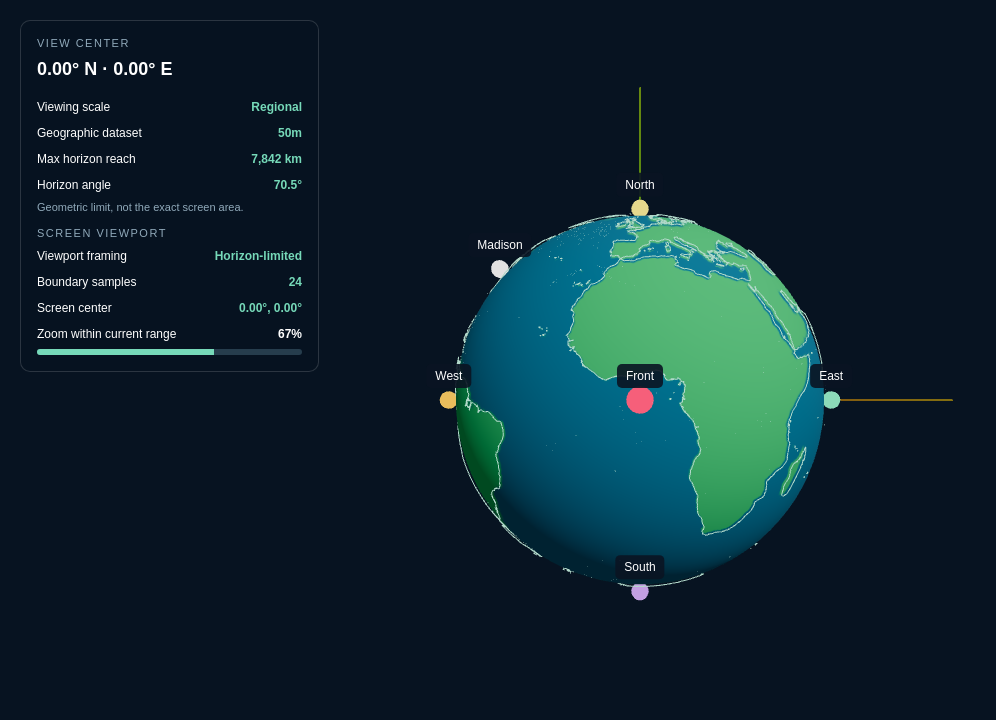
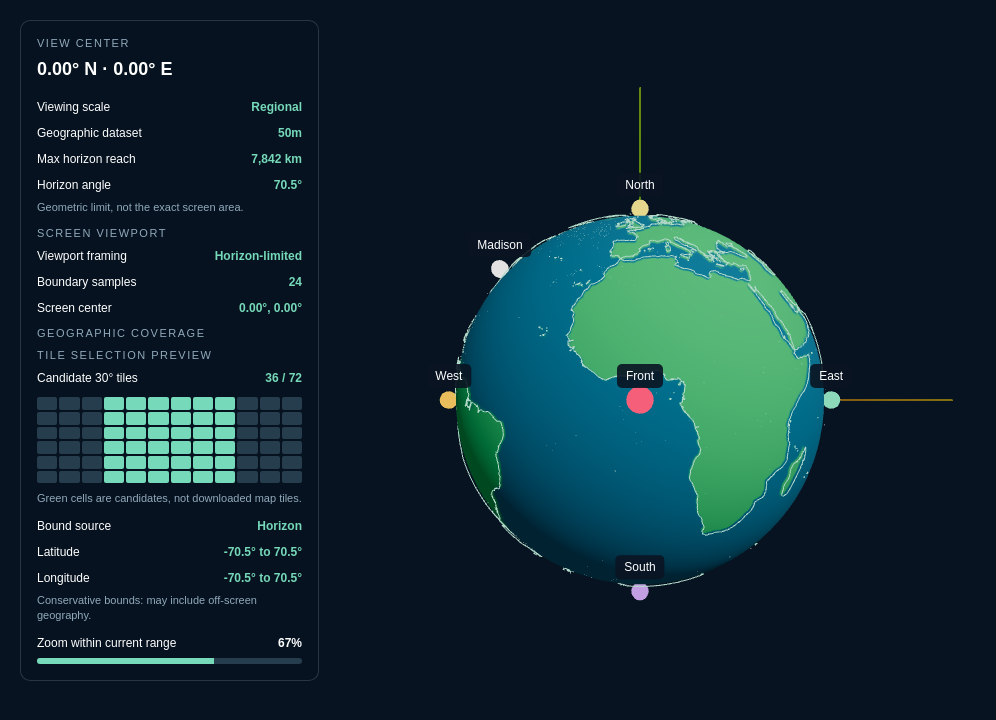
Before and after one commit to zachpawelek/earth-explorer, a React (Vite) app: page / in a window 1280 px wide. Shown: the top 720 px of the page, without its empty margins (0-996 px from the left). Built offline with nearby package versions, Linux system fonts and the light colour scheme.

Commit message:
Tile Mapping with Selective Area Rendering

```diff
--- a/src/components/TrackedOrbitControls.jsx
+++ b/src/components/TrackedOrbitControls.jsx
@@ -2,6 +2,8 @@
 import { useCallback, useEffect } from "react";
 import { useThree } from "@react-three/fiber";
 import { OrbitControls } from "@react-three/drei";
+import { getGeographicCoverage } from "../utils/geographicCoverage.js";
+import { selectGeographicTiles } from "../utils/geographicTiles.js";
 
 import {
   getViewMetrics,
@@ -31,10 +33,23 @@ export default function TrackedOrbitControls({
     // NEW: Calculate the visible geographic footprint.
     const footprint = getViewportFootprint(camera);
 
+    // Bound every visible point in latitude/longitude. These bounds are
+    // deliberately safe rather than a tight fit to the 24 sampled points.
+    const geographicCoverage = getGeographicCoverage({
+        center: footprint.center,
+        cameraDistance: metrics.distance,
+        verticalFovDegrees: camera.getEffectiveFOV(),
+        aspect: camera.aspect,
+    });
+
+    const selectedTiles = selectGeographicTiles(geographicCoverage);
+
     // Send everything to App.jsx in one state update.
     onViewChange({
       ...metrics,
       footprint,
+      geographicCoverage,
+      selectedTiles,
     });
 
   }, [camera, onViewChange]);
--- a/src/components/ViewHUD.jsx
+++ b/src/components/ViewHUD.jsx
@@ -1,6 +1,7 @@
 
 import { getViewScale } from "../utils/viewScale.js";
 import { getHorizonMetrics } from "../utils/horizonGeometry.js";
+import { TILE_ROWS, TILE_COLUMNS } from "../utils/geographicTiles.js";
 
 // Display coordinates using compass directions.
 function formatCoordinate(value, positive, negative) {
@@ -24,6 +25,10 @@ export default function ViewHUD({
   const horizon = getHorizonMetrics(view.distance);
   // Geographic area found by screen-space raycasting.
     const footprint = view.footprint;
+    const coverage = view.geographicCoverage;
+    const selectedTileIds = new Set(
+        view.selectedTiles?.map((tile) => tile.id) ?? []
+      );
 
   return (
     <aside className="view-hud">
@@ -99,6 +104,81 @@ export default function ViewHUD({
     </div>
 
 
+    {/* SAFE coverage bounds, ready for later geographic tile selection. */}
+    <div className="view-hud-title">GEOGRAPHIC COVERAGE</div>
+
+    <div className="view-hud-title">
+        TILE SELECTION PREVIEW
+    </div>
+
+    <div className="view-hud-scale">
+        <span>Candidate 30° tiles</span>
+        <strong>
+            {view.selectedTiles?.length ?? "—"} / {TILE_ROWS * TILE_COLUMNS}
+        </strong>
+    </div>
+
+    <div className="tile-preview-grid" aria-label="Selected geographic tiles">
+        {Array.from({ length: TILE_ROWS * TILE_COLUMNS }, (_, index) => {
+            const row = TILE_ROWS - 1 - Math.floor(index / TILE_COLUMNS);
+            const col = index % TILE_COLUMNS;
+            const id = `r${row}-c${col}`;
+
+    return (
+      <span
+        key={id}
+        className={`tile-preview-cell${selectedTileIds.has(id) ? " tile-preview-cell--selected" : ""}`}
+        title={id}
+      />
+    );
+  })}
+</div>
+
+        <div className="view-hud-note">
+        Green cells are candidates, not downloaded map tiles.
+        </div>
+
+    <div className="view-hud-scale">
+    <span>Bound source</span>
+    <strong>{coverage?.boundType ?? "—"}</strong>
+    </div>
+
+    <div className="view-hud-scale">
+        <span>Latitude</span>
+        <strong>
+            {coverage
+            ? `${coverage.south.toFixed(1)}° to ${coverage.north.toFixed(1)}°`
+            : "—"}
+        </strong>
+    </div>
+
+    <div className="view-hud-scale">
+        <span>Longitude</span>
+        <strong>
+            {!coverage
+                ? "—"
+                : coverage.allLongitudes
+                ? "All longitudes"
+                : coverage.crossesAntimeridian
+                ? "Split at ±180°"
+                : `${coverage.longitudeRanges[0].west.toFixed(1)}° to ${coverage.longitudeRanges[0].east.toFixed(1)}°`}
+        </strong>
+    </div>
+
+    {coverage?.crossesAntimeridian && (
+        <div className="view-hud-note">
+
+    {coverage.longitudeRanges.map((range) =>
+      `${range.west.toFixed(1)}° to ${range.east.toFixed(1)}°`
+        ).join("  |  ")}
+    </div>
+    )}
+
+    <div className="view-hud-note">
+    Conservative bounds: may include off-screen geography.
+    </div>
+
+
       {/* Loading state from our LOD controller */}
       {isLoading && (
         <div className="view-hud-status" role="status">
--- a/src/index.css
+++ b/src/index.css
@@ -114,3 +114,20 @@ body {
   color: #91aabb;
   margin: -4px 0 12px;
 }
+
+.tile-preview-grid {
+  display: grid;
+  grid-template-columns: repeat(12, minmax(0, 1fr));
+  gap: 2px;
+  margin-bottom: 12px;
+}
+
+.tile-preview-cell {
+  aspect-ratio: 1.6;
+  border-radius: 2px;
+  background: #263d4d;
+}
+
+.tile-preview-cell--selected {
+  background: #76d9b9;
+}
--- /dev/null
+++ b/src/utils/geographicCoverage.js
@@ -0,0 +1,132 @@
+
+
+// A conservative geographic envelope for the current perspective camera.
+//
+// Unlike min/max of 24 sampled boundary points, this calculation cannot
+// skip an unseen extremum between samples. It may include extra geography.
+//
+// Assumptions: a radius-1 sphere, a centered perspective camera looking
+// directly at the globe's center, and no off-axis projection/view offset.
+
+const DEG_TO_RAD = Math.PI / 180;
+const RAD_TO_DEG = 180 / Math.PI;
+
+function clamp(value, min, max) {
+  return Math.max(min, Math.min(max, value));
+}
+
+function normalizeLongitude(longitude) {
+  return ((longitude + 180) % 360 + 360) % 360 - 180;
+}
+
+/**
+ * Bound all visible surface points in latitude and longitude.
+ *
+ * `center` comes from footprint.center (a geographic ray intersection).
+ * `verticalFovDegrees` should be camera.getEffectiveFOV(), so zoom is
+ * reflected in the result. `aspect` comes from camera.aspect.
+ *
+ * Returns longitudeRanges of one or two non-wrapping [-180, 180] ranges.
+ * Two ranges indicate coverage crossing the antimeridian.
+ */
+export function getGeographicCoverage({
+  center,
+  cameraDistance,
+  verticalFovDegrees,
+  aspect,
+}) {
+  // An off-globe view has no geographic coverage.
+  if (center == null) return null;
+
+  if (
+    !Number.isFinite(center.latitude) ||
+    Math.abs(center.latitude) > 90 ||
+    !Number.isFinite(center.longitude) ||
+    !Number.isFinite(cameraDistance) ||
+    cameraDistance <= 1 ||
+    !Number.isFinite(verticalFovDegrees) ||
+    verticalFovDegrees <= 0 ||
+    verticalFovDegrees >= 180 ||
+    !Number.isFinite(aspect) ||
+    aspect <= 0
+  ) {
+    throw new RangeError("Invalid centered-camera coverage inputs");
+  }
+
+  const centerLatitude = center.latitude * DEG_TO_RAD;
+  const centerLongitude = normalizeLongitude(center.longitude);
+  const halfVerticalFov = (verticalFovDegrees * DEG_TO_RAD) / 2;
+
+  // Any screen ray lies within a cone whose outermost ray goes through
+  // a screen corner. tan(horizontal half-FOV) = aspect * tan(vertical half-FOV).
+  const halfHeight = Math.tan(halfVerticalFov);
+  const cornerRayAngle = Math.atan(Math.hypot(halfHeight * aspect, halfHeight));
+
+  // Rays outside this angle miss the sphere; the tangent ray defines
+  // the horizon. The smaller angle safely bounds every visible screen ray.
+  const horizonRayAngle = Math.asin(1 / cameraDistance);
+  const horizonLimited = cornerRayAngle >= horizonRayAngle;
+  const limitRayAngle = Math.min(cornerRayAngle, horizonRayAngle);
+
+  // Nearest ray/sphere intersection, converted to a great-circle angle
+  // away from the point beneath the camera (spherical geometry).
+  const angularRadius = horizonLimited
+    ? Math.acos(1 / cameraDistance)
+    : Math.asin(clamp(cameraDistance * Math.sin(limitRayAngle), -1, 1)) -
+      limitRayAngle;
+
+  const radiusDegrees = angularRadius * RAD_TO_DEG;
+  const south = Math.max(-90, center.latitude - radiusDegrees);
+  const north = Math.min(90, center.latitude + radiusDegrees);
+
+  // A spherical cap containing either pole necessarily covers ALL
+  // longitudes, even if no sampled boundary point lies at that pole.
+  const allLongitudes =
+    angularRadius >= Math.PI / 2 - Math.abs(centerLatitude) - 1e-12;
+
+  if (allLongitudes) {
+    return {
+      south,
+      north,
+      longitudeRanges: [{ west: -180, east: 180 }],
+      allLongitudes: true,
+      crossesAntimeridian: false,
+      angularRadiusDegrees: radiusDegrees,
+      boundType: horizonLimited ? "Horizon" : "Camera FOV",
+    };
+  }
+
+  // Maximum longitude deviation of a spherical cap that excludes poles.
+  const deltaLongitude =
+    Math.asin(clamp(Math.sin(angularRadius) / Math.cos(centerLatitude), -1, 1)) *
+    RAD_TO_DEG;
+  const west = centerLongitude - deltaLongitude;
+  const east = centerLongitude + deltaLongitude;
+
+  // Express a crossing as TWO ordinary ranges, rather than an invalid
+  // interval such as 160° to -160° that could omit the Pacific seam.
+  let longitudeRanges;
+  if (west < -180) {
+    longitudeRanges = [
+      { west: -180, east },
+      { west: west + 360, east: 180 },
+    ];
+  } else if (east > 180) {
+    longitudeRanges = [
+      { west: -180, east: east - 360 },
+      { west, east: 180 },
+    ];
+  } else {
+    longitudeRanges = [{ west, east }];
+  }
+
+  return {
+    south,
+    north,
+    longitudeRanges,
+    allLongitudes: false,
+    crossesAntimeridian: longitudeRanges.length === 2,
+    angularRadiusDegrees: radiusDegrees,
+    boundType: horizonLimited ? "Horizon" : "Camera FOV",
+  };
+}
--- /dev/null
+++ b/src/utils/geographicTiles.js
@@ -0,0 +1,40 @@
+// A temporary 30° latitude/longitude grid.
+export const TILE_SIZE_DEGREES = 30;
+export const TILE_ROWS = 180 / TILE_SIZE_DEGREES;
+export const TILE_COLUMNS = 360 / TILE_SIZE_DEGREES;
+
+export function selectGeographicTiles(coverage) {
+  if (!coverage) return [];
+
+  const selected = [];
+
+  for (let row = 0; row < TILE_ROWS; row++) {
+    const south = -90 + row * TILE_SIZE_DEGREES;
+    const north = south + TILE_SIZE_DEGREES;
+
+    if (north < coverage.south || south > coverage.north) continue;
+
+    for (let col = 0; col < TILE_COLUMNS; col++) {
+      const west = -180 + col * TILE_SIZE_DEGREES;
+      const east = west + TILE_SIZE_DEGREES;
+
+      const intersectsLongitude = coverage.longitudeRanges.some(
+        (range) => east >= range.west && west <= range.east
+      );
+
+      if (intersectsLongitude) {
+        selected.push({
+          id: `r${row}-c${col}`,
+          row,
+          col,
+          south,
+          north,
+          west,
+          east,
+        });
+      }
+    }
+  }
+
+  return selected;
+}
```
